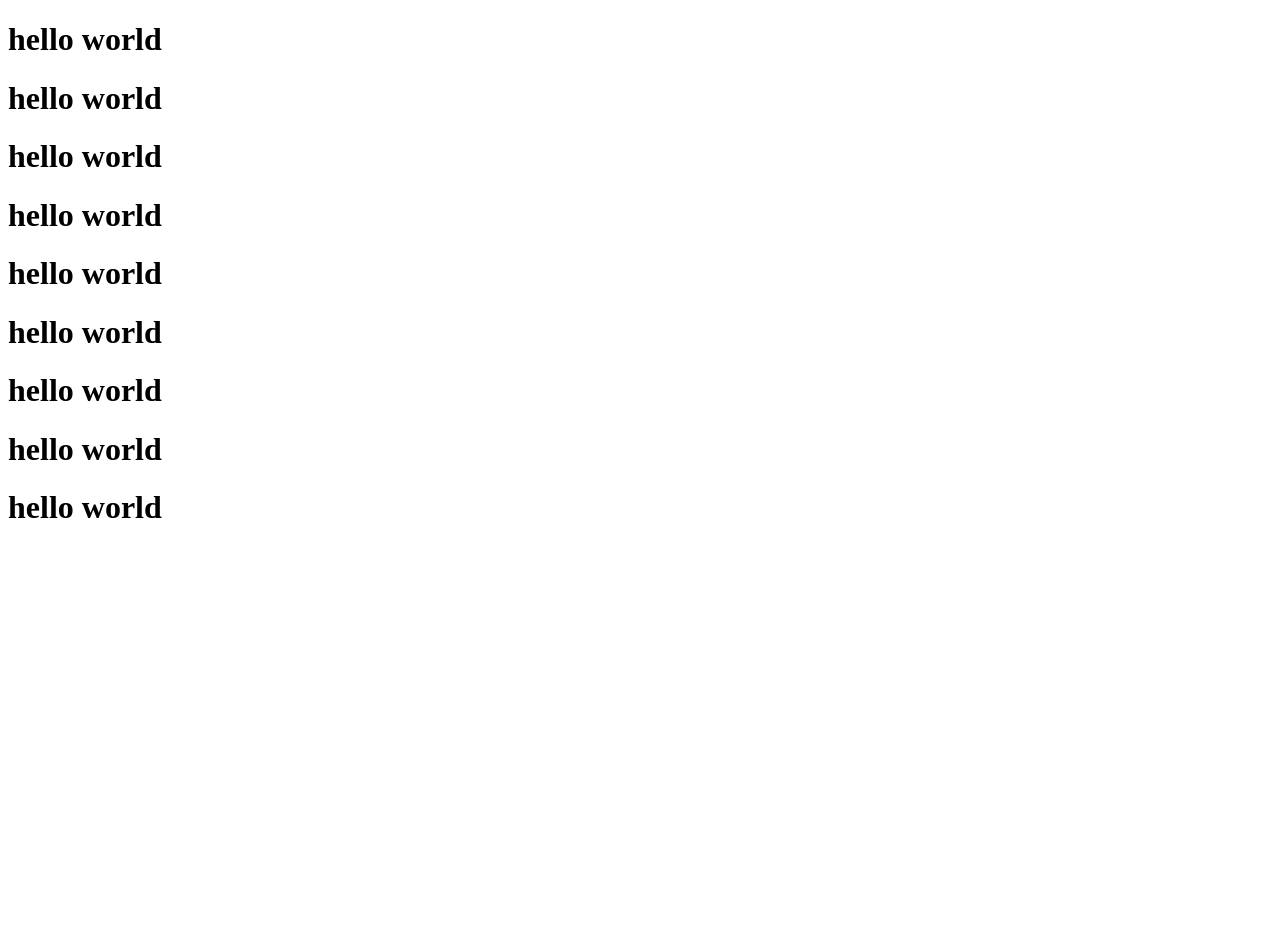
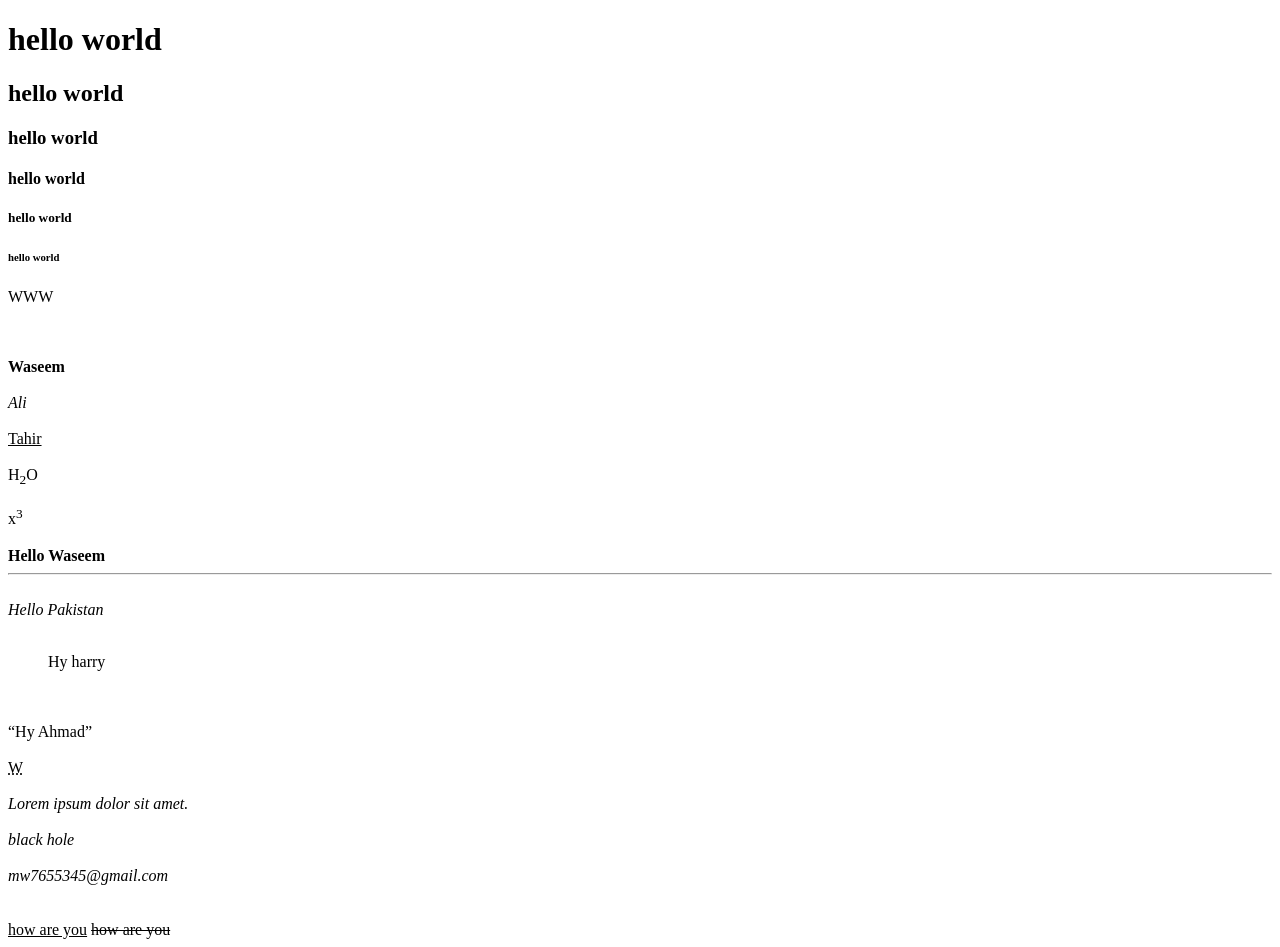
Before and after one commit to MuhammadWaseem13/git-prectice, a plain HTML site: page index.html in a window 1280 px wide. Before the commit the page ends 800 px from the top, so only its background shows below. Drawn offline with Linux system fonts and the light colour scheme.

Commit message:
Add Tages

```diff
--- a/index.html
+++ b/index.html
@@ -9,15 +9,26 @@
 </head>
 <body>
     <h1>hello world</h1>
-    <h1>hello world</h1>
-    <h1>hello world</h1>
-    <h1>hello world</h1>
-    <h1>hello world</h1>
-    <h1>hello world</h1>
-    <h1>hello world</h1>
-    <h1>hello world</h1>
-    <h1>hello world</h1>
-
+    <h2>hello world</h2>
+    <h3>hello world</h3>
+    <h4>hello world</h4>
+    <h5>hello world</h5>
+    <h6>hello world</h6>
+    <p>WWW</p><br><br>
+    <b>Waseem</b><br><br>
+    <i>Ali</i><br><br>
+    <u>Tahir</u><br><br>
+    H<sub>2</sub>O<br><br>
+    x<sup>3</sup><br><br>
+    <Strong>Hello Waseem</Strong><hr><br>
+    <em>Hello Pakistan</em><br><br>
+    <blockquote>Hy harry</blockquote><br><br>
+    <q>Hy Ahmad</q><br><br>
+    <abbr title="Waseem">W</abbr><br><br>
+    <cite>Lorem ipsum dolor sit amet.</cite><br><br>
+    <dfn>black hole</dfn><br><br>
+    <address>mw7655345@gmail.com</address><br><br>
+    <ins>how are you</ins> <del>how are you</del>
 
     <script src="index.js"></script>
 </body>
```
